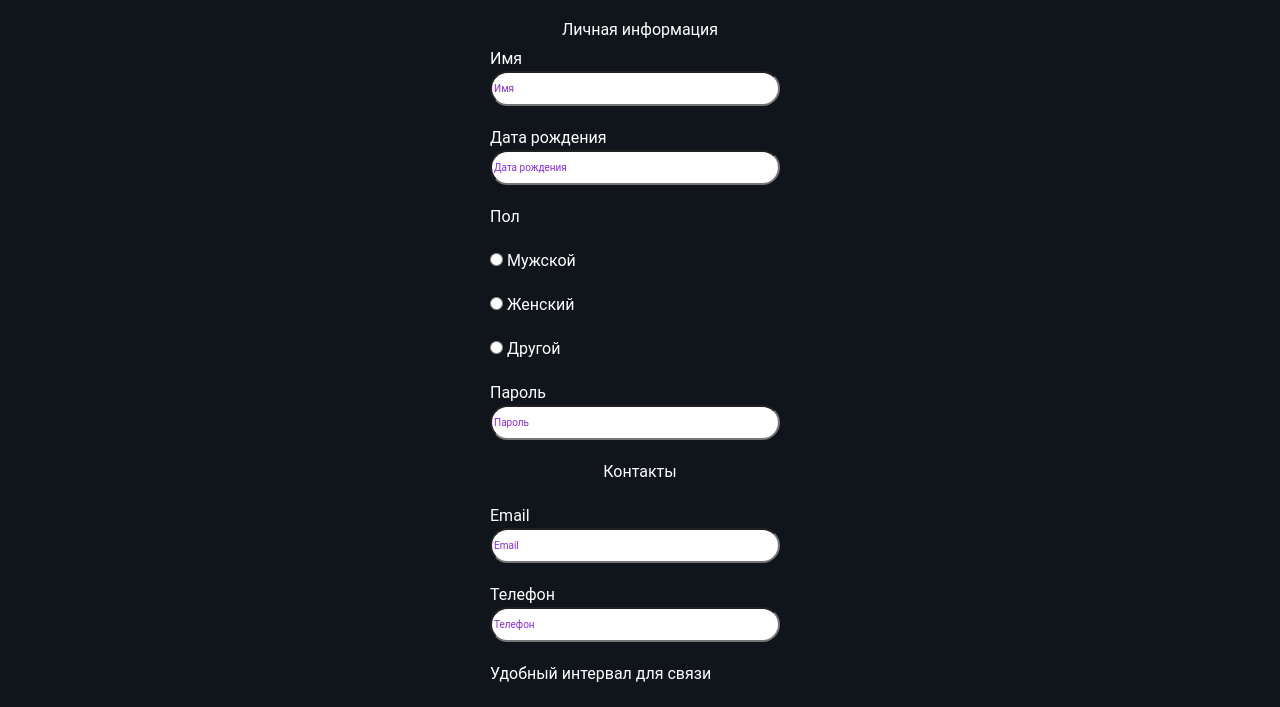
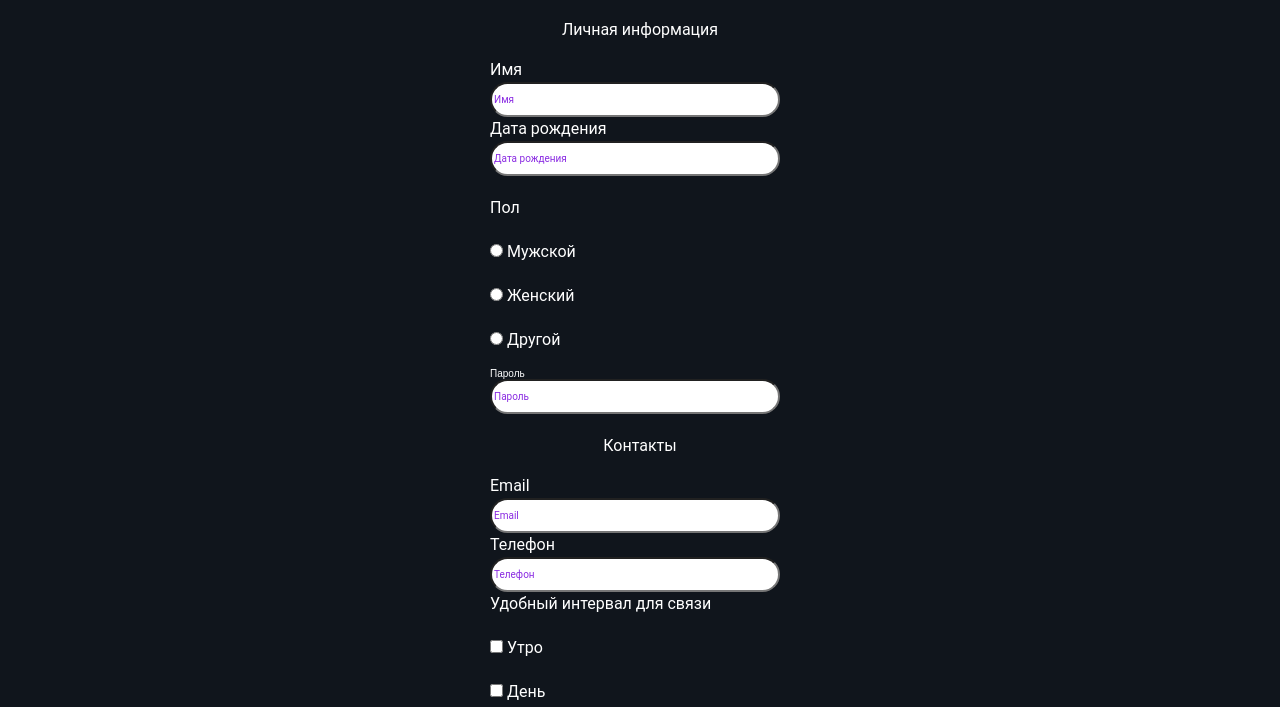
Before and after one commit to RKurkov/Web_development, a plain HTML site: page form.html in a window 1280 px wide. Shown: the part 80-787 px from the top of the page. Drawn offline with Linux system fonts and the light colour scheme.

Commit message:
formLast

```diff
--- a/form.html
+++ b/form.html
@@ -25,24 +25,24 @@
                 <form action="#" name="contact" method="post" data-netlify="true" class="wrapper forms">
                     <p class="lab unlich">Личная информация</p>
                     <div class="lich">
-                        <label for="inname"><p class="lab" style="margin-top: 0;">Имя</p></label>
+                        <label for="inname" class="lab">Имя</label>
                         <input required placeholder="Имя" name="username" id="inname" type="text">
-                        <label for="inname2"><p class="lab">Дата рождения</p></label>
+                        <label for="inname2" class="lab">Дата рождения</label>
                         <input placeholder="Дата рождения" name="userdata" id="inname2" type="tel">
-                        <label for="inname3"><p class="lab">Пол</p></label>
+                        <label for="inname3" class="lab"><p class="lab">Пол</p></label>
                         <p class="lab"><input placeholder="Пол" name="usersex" id="inname3" value="men" type="radio"> Мужской</p>
                         <p class="lab"><input placeholder="Пол" name="usersex" id="inname3" value="woman" type="radio"> Женский</p>
                         <p class="lab"><input placeholder="Пол" name="usersex" id="inname3" value="other" type="radio"> Другой</p>
-                        <label for="inname4"><p class="lab">Пароль</p></label>
+                        <label for="inname4">Пароль</label>
                         <input required placeholder="Пароль" name="userpass" id="inname4" type="password">
                     </div>
                     <p class="lab unlich">Контакты</p>
                             <div class="lich">
-                                <label for="inname5"><p class="lab">Email</p></label>
+                                <label for="inname5" class="lab">Email</label>
                                 <input placeholder="Email" name="usermail" id="inname5" type="text">
-                                <label for="inname6"><p class="lab">Телефон</p></label>
+                                <label for="inname6" class="lab">Телефон</label>
                                 <input placeholder="Телефон" name="usertel" id="inname6" type="tel">
-                                <label for="inname7"><p class="lab">Удобный интервал для связи</p></label>
+                                <label for="inname7" class="lab">Удобный интервал для связи</label>
                                 <p class="lab"><input placeholder="Удобный интервал для связи" name="usercomf" id="inname7" type="checkbox"> Утро</p>
                                 <p class="lab"><input placeholder="Удобный интервал для связи" name="usercomf" id="inname7" type="checkbox"> День</p>
                                 <p class="lab"><input placeholder="Удобный интервал для связи" name="usercomf" id="inname7" type="checkbox"> Вечер</p>
@@ -120,7 +120,6 @@
     flex: 1 1 auto;
     }
     .lab{
-        margin: 0;
         margin-top: 2rem;
         font-family: 'Roboto';
         font-style: normal;
```
